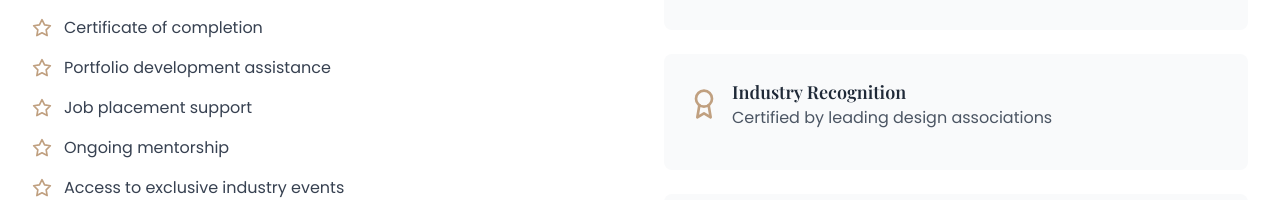
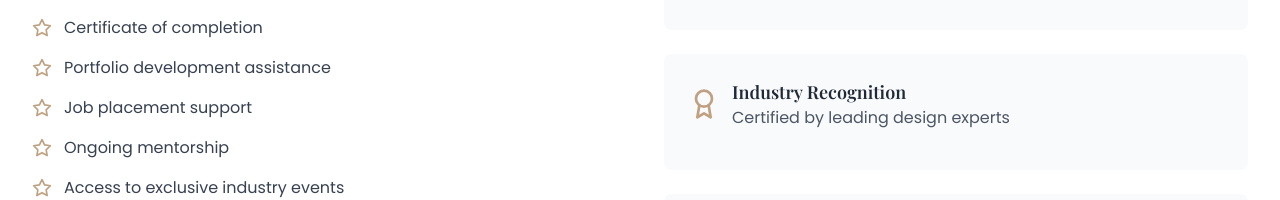
Before and after one commit to BeamX-Solutions/maple_maven_designs, a React (Vite) app: page /academy in a window 1280 px wide. Shown: the part 2022-2222 px from the top of the page. Built offline with nearby package versions, Linux system fonts and the light colour scheme.

Commit message:
Changed associations to experts

```diff
--- a/src/pages/AcademyPage.tsx
+++ b/src/pages/AcademyPage.tsx
@@ -267,7 +267,7 @@
                   <Award className="text-gold w-8 h-8 mr-3" />
                   <div>
                     <h4 className="font-semibold text-lg">Industry Recognition</h4>
-                    <p className="text-gray-600">Certified by leading design associations</p>
+                    <p className="text-gray-600">Certified by leading design experts</p>
                   </div>
                 </div>
               </div>
```
